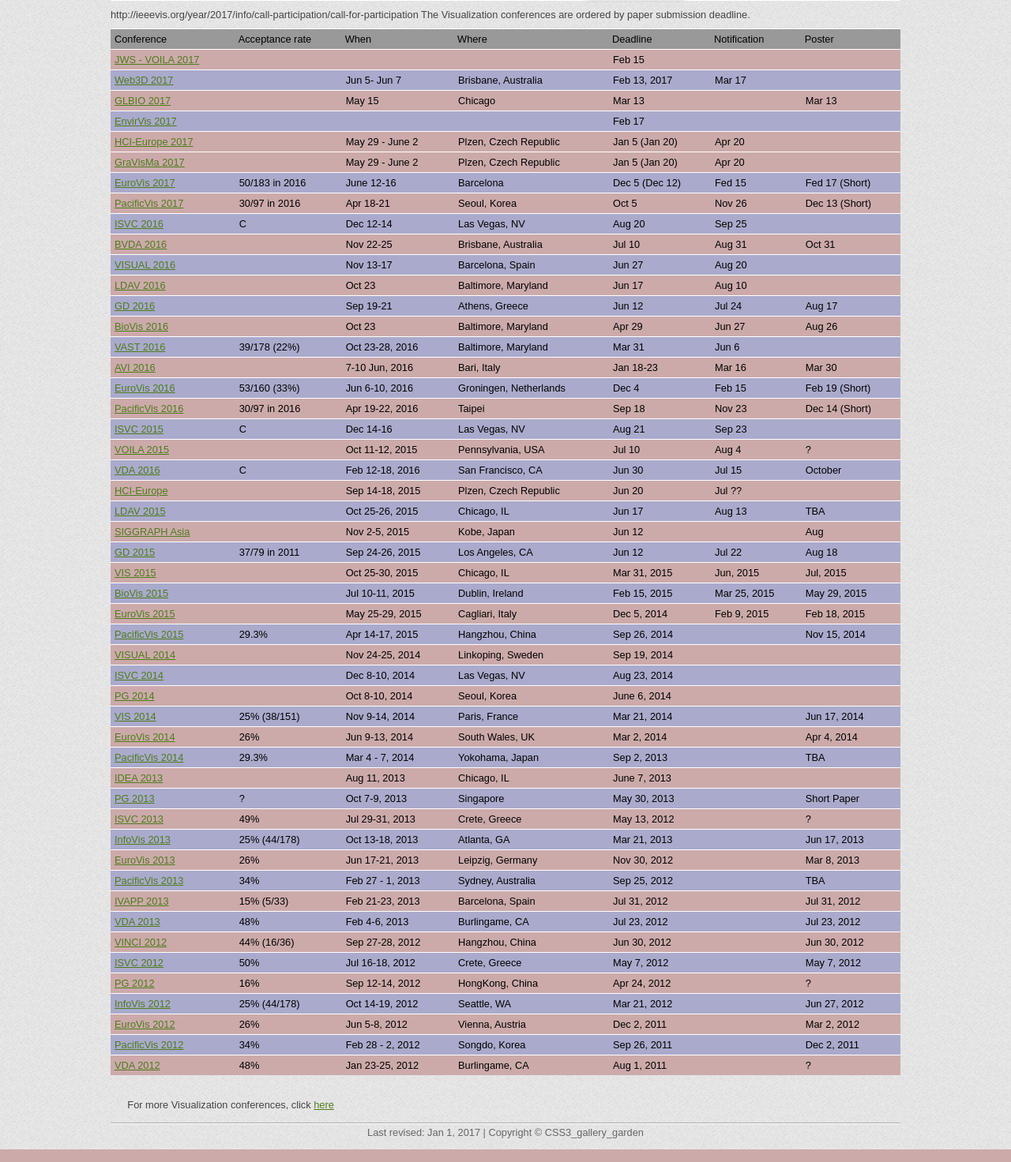
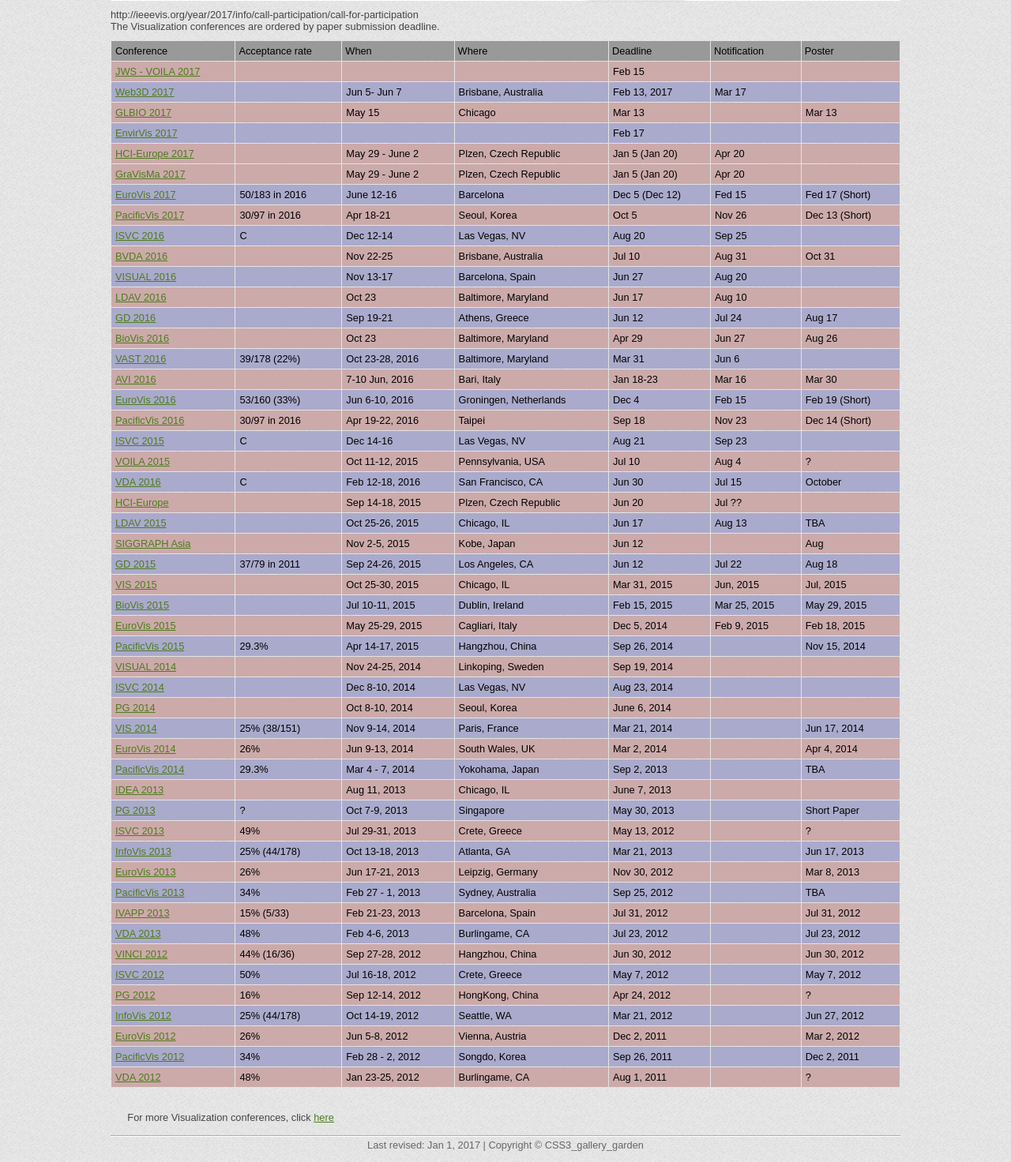
Before and after one commit to iDVLTTU/LabWebsite, a PHP site: page /conferences.html in a window 1280 px wide. Shown: the part 112-1584 px from the top of the page at 79% size. Run offline with PHP 8.4, Linux system fonts and the light colour scheme.

Commit message:
Update conferences

```diff
--- a/conferences.html
+++ b/conferences.html
@@ -37,11 +37,11 @@
 	  <div id="top_border"></div>
 
 
-    http://ieeevis.org/year/2017/info/call-participation/call-for-participation
+    http://ieeevis.org/year/2017/info/call-participation/call-for-participation<br>
 
     The Visualization conferences are ordered by paper submission deadline.
 
-    <table cellpadding="0" cellspacing="0" align="center" width="100%"> <br>
+    <table cellpadding="1" cellspacing="1" align="center" width="100%"> <br>
 
     <tr align="center" bgcolor="#999">
       <td style="padding:5px;"> Conference </td>
--- a/css/style.css
+++ b/css/style.css
@@ -391,7 +391,7 @@
 
 table tr td {
   color: #000;
-  border-top: 1px solid #FFF;
+  border-top: 0px solid #FFF;
 }
 
 
```
Also changed, not shown: Publications.html (+5 -2 lines).
